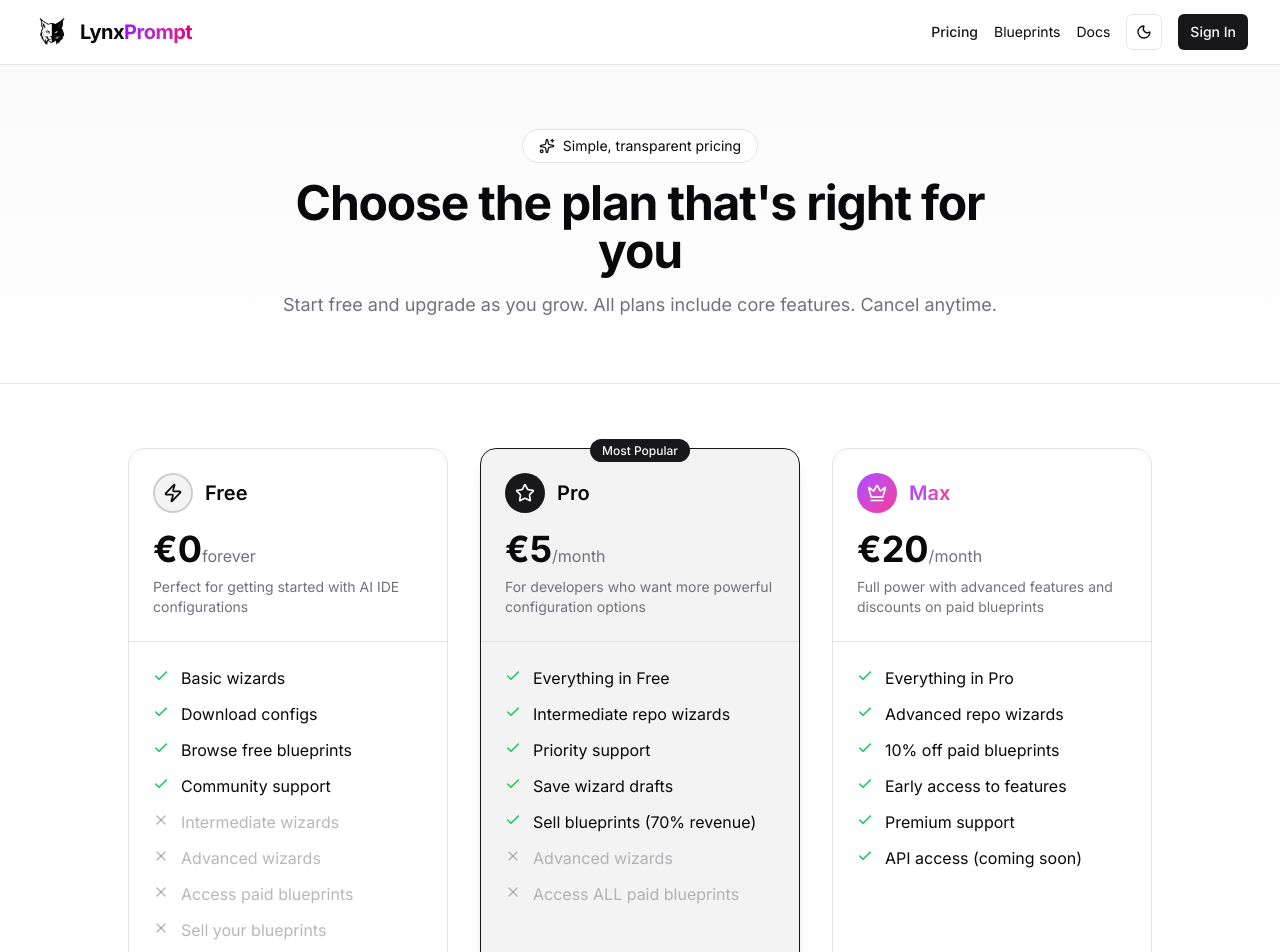
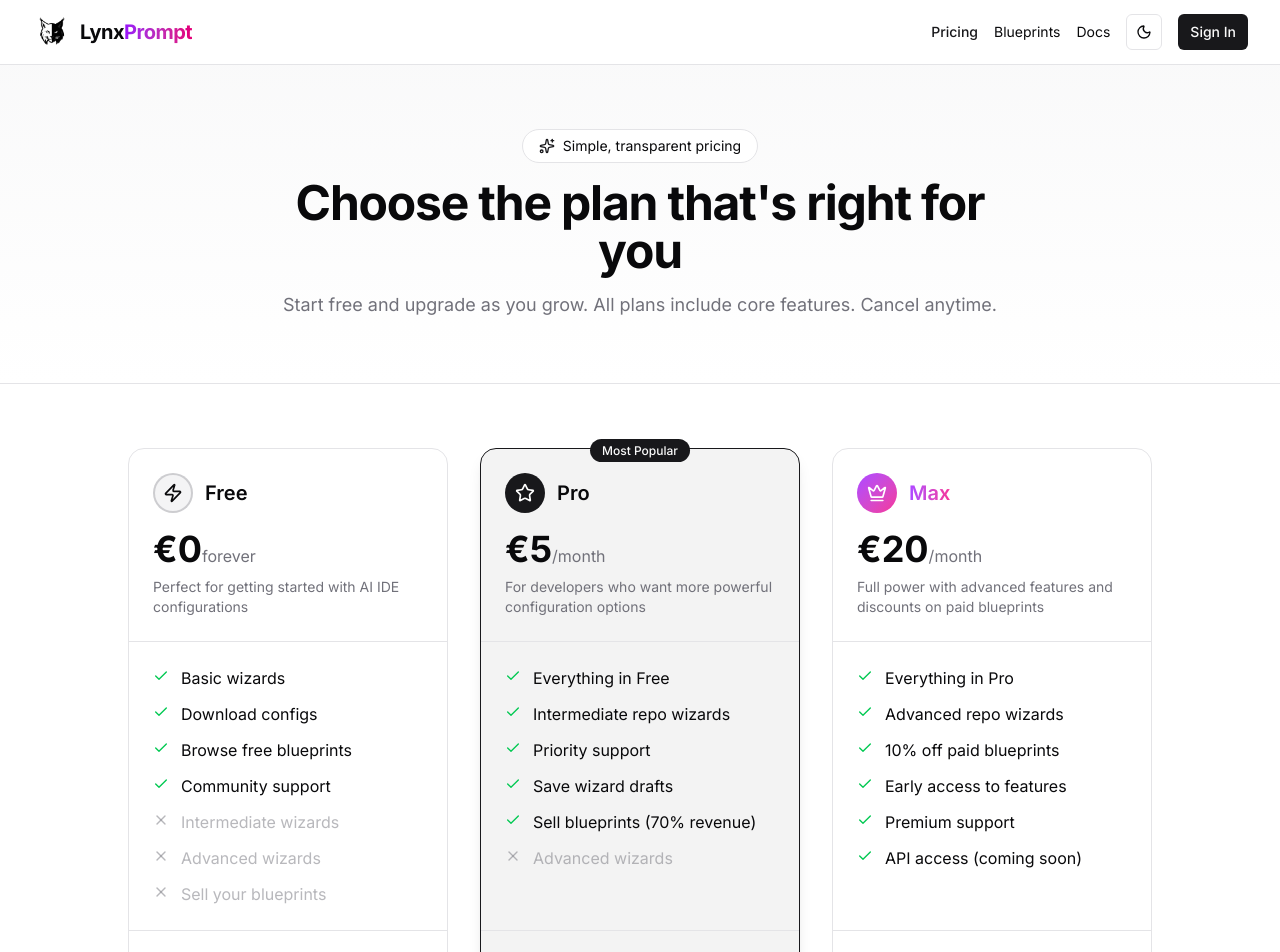
Before and after one commit to GeiserX/LynxPrompt, a Next.js app: page /pricing in a window 1280 px wide. Shown: the top 952 px of the page. Built offline with nearby package versions, Linux system fonts and the light colour scheme; no server answers.

Commit message:
feat: remove paid blueprint access lines from pricing page (0.13.20)

```diff
--- a/src/app/pricing/page.tsx
+++ b/src/app/pricing/page.tsx
@@ -25,7 +25,6 @@ const TIERS = [
       { text: "Community support", included: true },
       { text: "Intermediate wizards", included: false },
       { text: "Advanced wizards", included: false },
-      { text: "Access paid blueprints", included: false },
       { text: "Sell your blueprints", included: false },
     ],
     cta: "Get Started",
@@ -47,7 +46,6 @@ const TIERS = [
       { text: "Save wizard drafts", included: true },
       { text: "Sell blueprints (70% revenue)", included: true },
       { text: "Advanced wizards", included: false },
-      { text: "Access ALL paid blueprints", included: false },
     ],
     cta: "Start Pro Trial",
     ctaLink: "/auth/signin?plan=pro",
```
